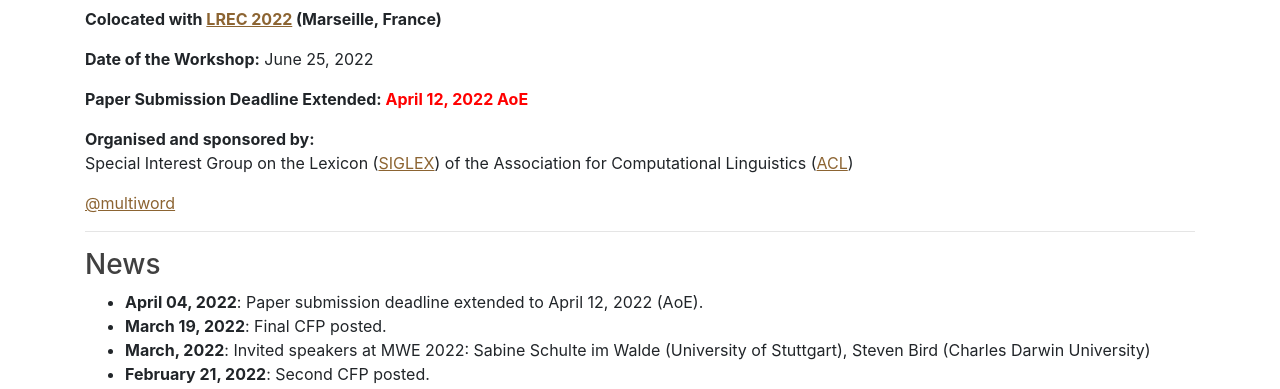
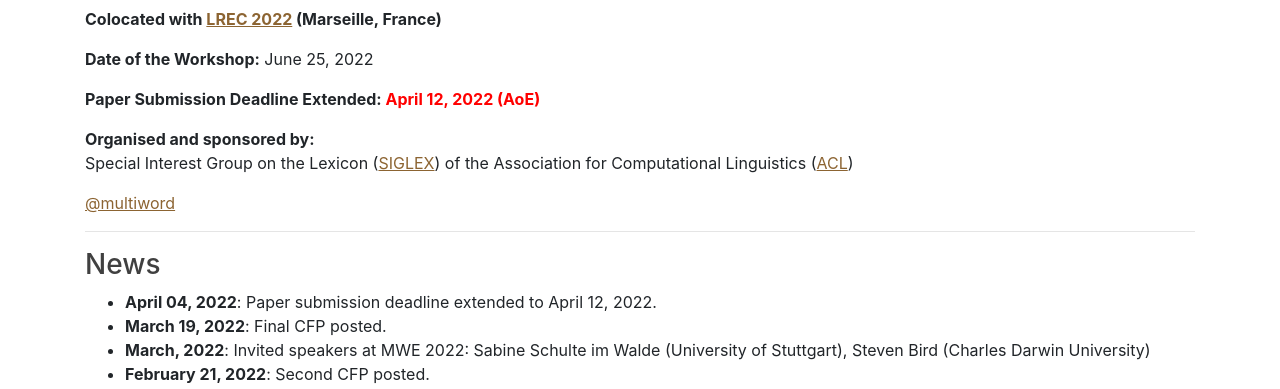
Before and after one commit to multiword/multiword.github.io, a Jekyll site: the page built from mwe2022/index.md, in a window 1280 px wide and 900 px high. Shown: the part 153-542 px from the top of the window. Built offline with Jekyll 4.4.1, drawn with Linux system fonts in a browser that asks for light colours; comment, search, counter and statistics services are not loaded.

Commit message:
Add time of submission at the top and remove from news

```diff
--- a/mwe2022/index.md
+++ b/mwe2022/index.md
@@ -11,7 +11,7 @@
 
 **Date of the Workshop:** June 25, 2022
 
-**Paper Submission Deadline Extended: <font color="red">April 12, 2022 AoE</font>**<br>
+**Paper Submission Deadline Extended: <font color="red">April 12, 2022 (AoE)</font>**<br>
 
 **Organised and sponsored by:**\
 Special Interest Group on the Lexicon ([SIGLEX](http://www.siglex.org/)) of the Association for Computational Linguistics ([ACL](https://www.aclweb.org/portal/))
@@ -22,7 +22,7 @@
 
 ### News
 
-* **April 04, 2022**: Paper submission deadline extended to April 12, 2022 (AoE).
+* **April 04, 2022**: Paper submission deadline extended to April 12, 2022.
 * **March 19, 2022**: Final CFP posted.
 * **March, 2022**: Invited speakers at MWE 2022: Sabine Schulte im Walde (University of Stuttgart), Steven Bird (Charles Darwin University)
 * **February 21, 2022**: Second CFP posted.
```
